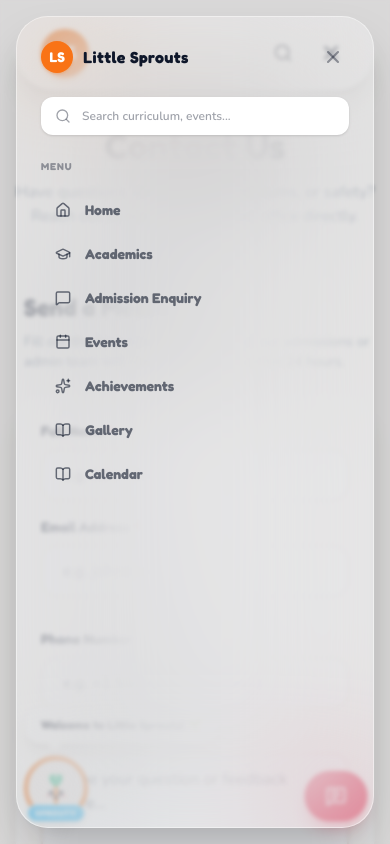
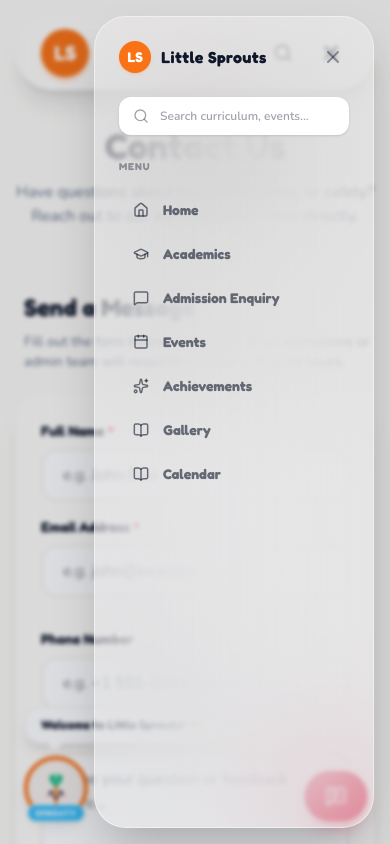
Before and after one commit to Shohilc/school, a React (Vite) app: page /contact in a window 390 px wide. Both pictures are taken after a click on the button 331 px from the left and 53 px from the top of the page. Shown: the top 844 px of the page. Built offline with nearby package versions, Linux system fonts and the light colour scheme.

Commit message:
design: make mobile menu drawer narrower for better layout comfort

```diff
--- a/src/components/layout/Navbar.jsx
+++ b/src/components/layout/Navbar.jsx
@@ -297,7 +297,7 @@ export default function Navbar() {
               animate={{ x: 0, opacity: 1 }}
               exit={{ x: "110%", opacity: 0 }}
               transition={{ type: "spring", damping: 30, stiffness: 250 }}
-              className="fixed top-4 right-4 bottom-4 left-4 sm:left-auto sm:w-full sm:max-w-[340px] bg-white/30 backdrop-blur-3xl rounded-[32px] border border-white/45 z-50 p-6 flex flex-col justify-between overflow-y-auto shadow-2xl text-navy scrollbar-none"
+              className="fixed top-4 right-4 bottom-4 w-[280px] max-w-[calc(100%-2rem)] bg-white/30 backdrop-blur-3xl rounded-[32px] border border-white/45 z-50 p-6 flex flex-col justify-between overflow-y-auto shadow-2xl text-navy scrollbar-none"
             >
               <div className="flex flex-col flex-grow">
                 {/* Header with logo & close */}
```
